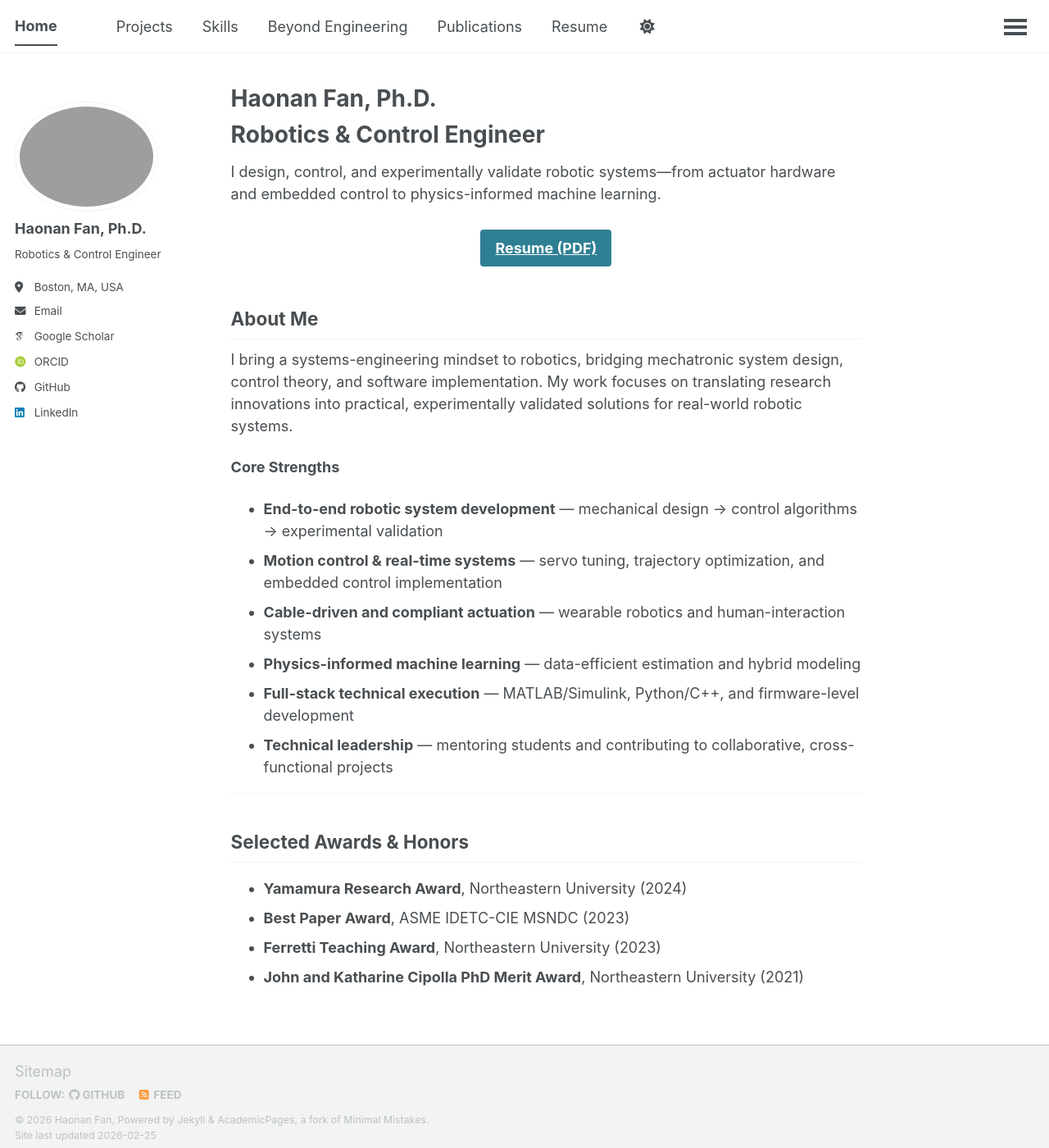
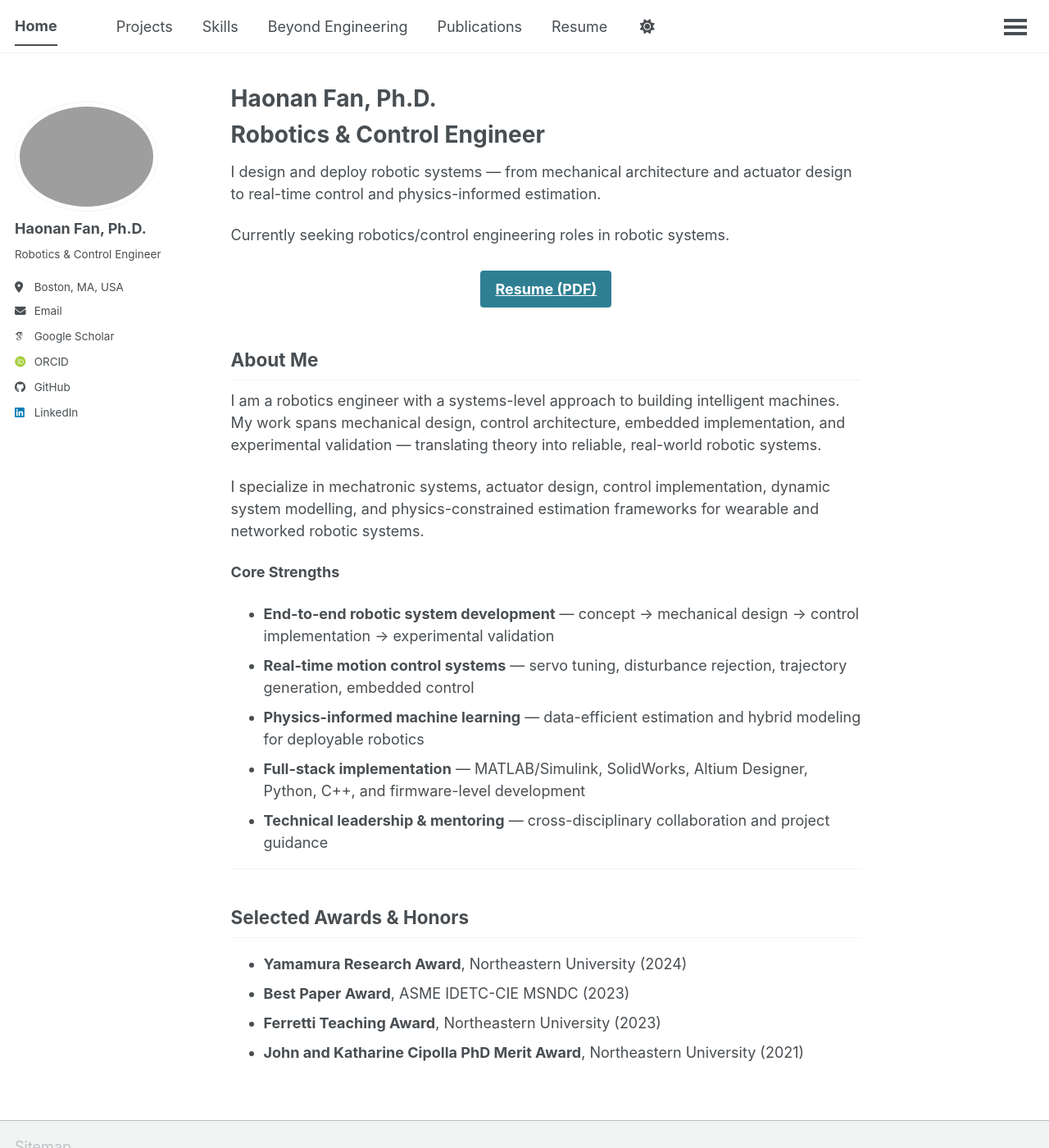
Before and after one commit to fanhaonan080/fanhaonan080.github.io, a Jekyll site: the page built from _pages/about.md, in a window 1280 px wide and 1400 px high. Shown: the whole window at 82% size. Built offline with Jekyll 4.4.1, drawn with Linux system fonts in a browser that asks for light colours; some web fonts are replaced; a script that is not in the unit is left out.

Commit message:
Update projects and about pages

```diff
--- a/_pages/about.md
+++ b/_pages/about.md
@@ -9,7 +9,9 @@ redirect_from:
 
 # Robotics & Control Engineer
 
-I design, control, and experimentally validate robotic systems—from actuator hardware and embedded control to physics-informed machine learning.
+I design and deploy robotic systems — from mechanical architecture and actuator design to real-time control and physics-informed estimation.
+
+Currently seeking robotics/control engineering roles in robotic systems.
 
 <div style="text-align: center; margin: 30px 0;">
   <a href="/files/Resume_Haonan_Fan.pdf" class="btn btn--primary btn--large">Resume (PDF)</a>
@@ -17,17 +19,18 @@ I design, control, and experimentally validate robotic systems—from actuator h
 
 
 ## About Me
+I am a robotics engineer with a systems-level approach to building intelligent machines. My work spans mechanical design, control architecture, embedded implementation, and experimental validation — translating theory into reliable, real-world robotic systems.
 
-I bring a systems-engineering mindset to robotics, bridging mechatronic system design, control theory, and software implementation. My work focuses on translating research innovations into practical, experimentally validated solutions for real-world robotic systems.
+I specialize in mechatronic systems, actuator design, control implementation, dynamic system modelling, and physics-constrained estimation frameworks for wearable and networked robotic systems.
+
 
 **Core Strengths**
 
-- **End-to-end robotic system development** — mechanical design → control algorithms → experimental validation
-- **Motion control & real-time systems** — servo tuning, trajectory optimization, and embedded control implementation
-- **Cable-driven and compliant actuation** — wearable robotics and human-interaction systems
-- **Physics-informed machine learning** — data-efficient estimation and hybrid modeling
-- **Full-stack technical execution** — MATLAB/Simulink, Python/C++, and firmware-level development
-- **Technical leadership** — mentoring students and contributing to collaborative, cross-functional projects
+- **End-to-end robotic system development** — concept → mechanical design → control implementation → experimental validation
+- **Real-time motion control systems** — servo tuning, disturbance rejection, trajectory generation, embedded control
+- **Physics-informed machine learning** — data-efficient estimation and hybrid modeling for deployable robotics
+- **Full-stack implementation** — MATLAB/Simulink, SolidWorks, Altium Designer, Python, C++, and firmware-level development
+- **Technical leadership & mentoring** — cross-disciplinary collaboration and project guidance
 
 ---
 
```
Also changed, not shown: _pages/projects.md (+21 -13 lines).
